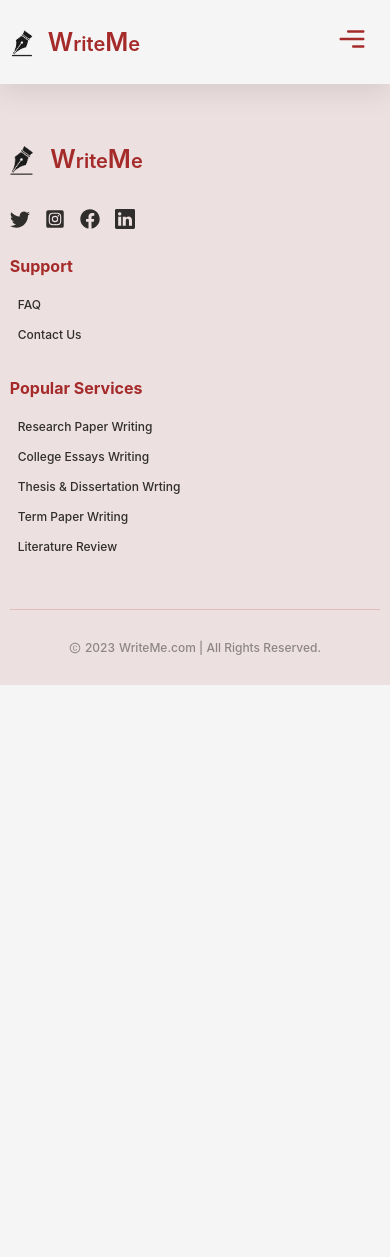
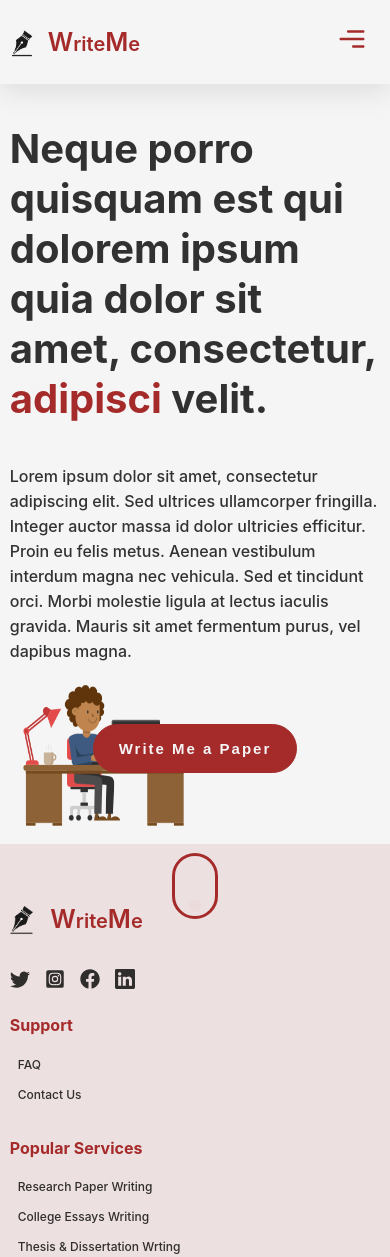
Before and after one commit to 1wes/WriteMe-Carbon, a React (Create React App) app: page /about in a window 390 px wide. Shown: the top 1257 px of the page. Before the commit the page ends 844 px from the top, so only its background shows below. Built offline with nearby package versions, Linux system fonts and the light colour scheme.

Commit message:
make splash page responsive

```diff
--- a/src/components/home.css
+++ b/src/components/home.css
@@ -94,6 +94,50 @@
 
 @media only screen and (max-width:480px){
     #home-section{
-        display: none;
+        background-position: -50%;
+        background-position-y: 102%;
+        background-size: 300px 200px;
     }
+
+    .home{
+        width: 95%;
+        height: 100%;
+    }
+
+    .punchline, .tagline{
+        width: 100%;
+    }
+
+    .punchline{
+        font-size: 40px;
+        line-height:50px;
+    }
+
+    .prompt-button{
+        display: flex;
+        justify-content: center;
+        margin-top: 30px;
+    }
+
+    #home-btn{
+        border-radius: 60px;
+        padding: 12;
+    }
+
+    .prompt{
+        margin-top: 80px;
+    }
+
+    .scroll-down{
+        width: 40px;
+        height: 60px;
+    }
+
+    @keyframes scrollDown{
+        to{
+            opacity: 0;
+            top: 45px;
+        }
+    }
+
 }
```
